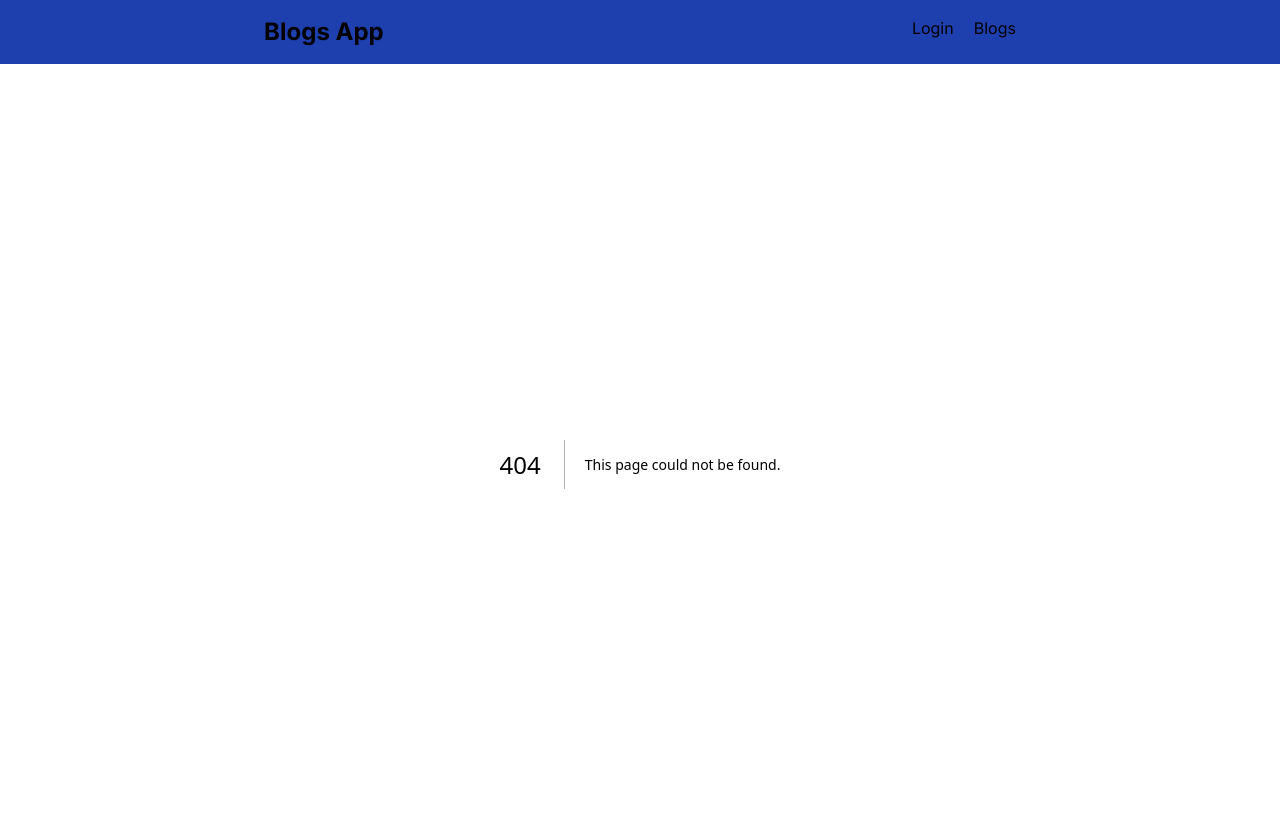
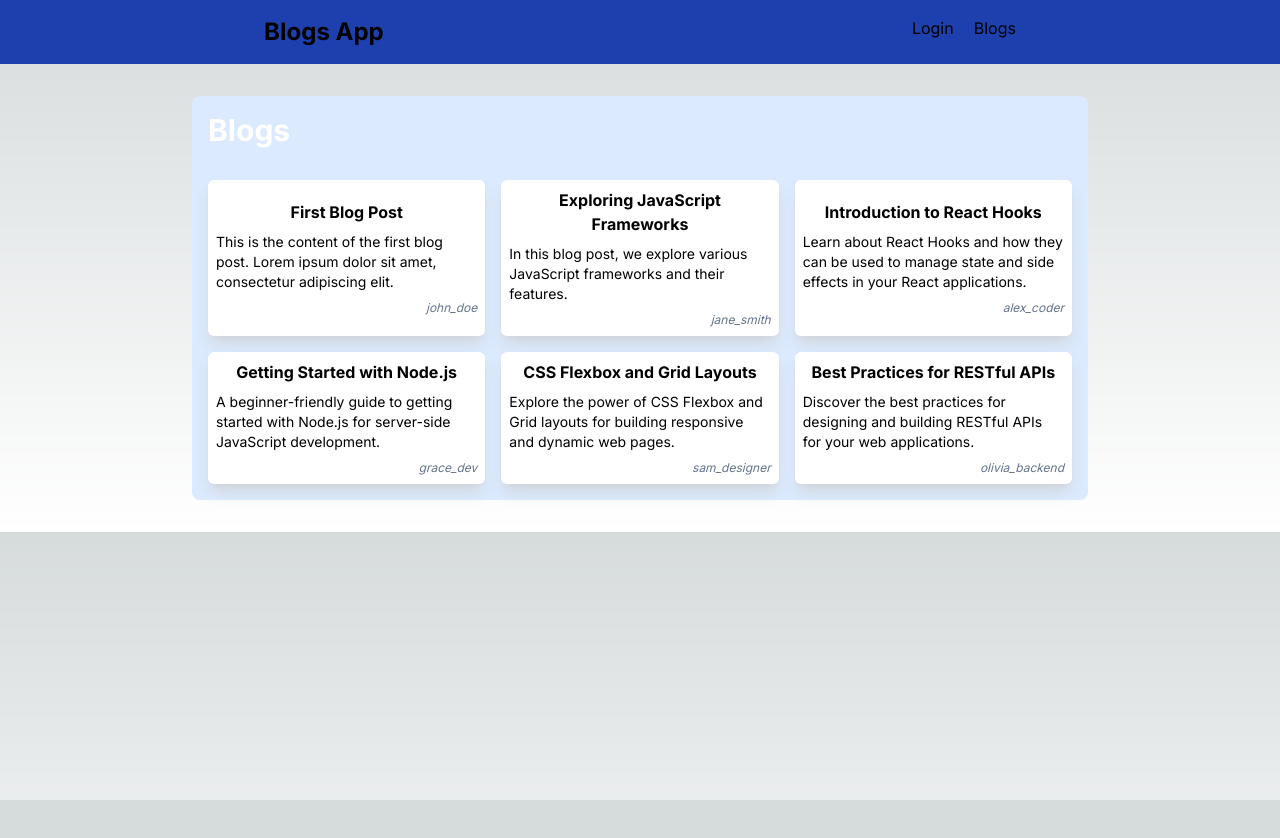
Before and after one commit to MarianWadia/BlogsApp-Nextjs, a Next.js app: page /blogs in a window 1280 px wide. Before the commit this address had no page. Shown: the top 838 px of the page. After the commit the page ends 800 px from the top, so only its background shows below. Built offline with nearby package versions, Linux system fonts and the light colour scheme.

Commit message:
added blogs && blogDetails pages

```diff
--- /dev/null
+++ b/src/app/blogs/[id]/page.tsx
@@ -0,0 +1,23 @@
+"use client"
+import { blogs } from '@/data/posts'
+import { useParams } from 'next/navigation'
+import React from 'react'
+import Comments from "@/app/components/Comments"
+
+const BlogDetails = () => {
+    const {id} = useParams()
+    const clickedBlog = blogs.filter((blog) => blog.id === Number(id))
+    console.log(clickedBlog);
+
+  return (
+    <div className='max-w-4xl bg-white text-black mx-auto my-12 p-4  rounded-md flex justify-center flex-col gap-2 shadow-lg shadow-gray-300'>
+        <h2 className='text-center font-bold text-md'>{clickedBlog[0].title}</h2>
+        <p className='text-sm'>{clickedBlog[0].body}</p>
+        <h6 className='text-slate-500 text-xs italic text-end'>{clickedBlog[0].username}</h6>
+
+        <Comments clickedBlog = {clickedBlog[0]} />
+    </div>
+  )
+}
+
+export default BlogDetails
--- /dev/null
+++ b/src/app/blogs/page.tsx
@@ -0,0 +1,27 @@
+import React from 'react'
+import { blogs } from '@/data/posts'
+import Link from 'next/link'
+
+const Blogs = () => {
+  return (
+    <div className='max-w-4xl mx-auto bg-blue-100 my-8 rounded-lg'>
+        <h1 className='font-bold text-3xl text-white p-4'>Blogs</h1>
+
+        <div className='grid grid-col-1 md:grid-cols-3 gap-4 p-4 '>
+            {blogs.map((blog)=>(
+                <Link
+                    href={`/blogs/${blog.id}`}
+                    className='bg-white text-black rounded-md p-2 cursor-pointer flex justify-center flex-col gap-2 shadow-lg shadow-gray-300'
+                    key={blog.id}
+                >
+                    <h2 className='text-center font-bold text-md'>{blog.title}</h2>
+                    <p className='text-sm'>{blog.body}</p>
+                    <h6 className='text-slate-500 text-xs italic text-end'>{blog.username}</h6>
+                </Link>
+            ))}
+        </div>
+    </div>
+  )
+}
+
+export default Blogs
--- /dev/null
+++ b/src/app/components/Comments.tsx
@@ -0,0 +1,27 @@
+import React from 'react'
+
+interface blogType {
+    id: number;
+    title: string;
+    body: string;
+    username: string;
+}
+
+const Comments = ({clickedBlog}: any) => {
+  return (
+    <div className='bg-gray-100 mt-8 p-2 rounded-md'>
+        <h3 className='font-semibold'>Comments</h3>
+        <ul className='m-4 flex flex-col gap-2'>
+            <li className='bg-slate-300 p-2 text-sm rounded-lg'>
+               <div className='flex flex-row items-center gap-2'>
+                    <h3 className='text-blue-500 font-semibold'>{clickedBlog.username}</h3>
+                    <h3 className='text-gray-700 font-semibold' >11-November-2023</h3>
+               </div>
+               <p className='mt-2 px-2'>Very Nice!!</p>
+            </li>
+        </ul>
+    </div>
+  )
+}
+
+export default Comments
--- /dev/null
+++ b/src/data/posts.ts
@@ -0,0 +1,38 @@
+export const blogs = [
+    {
+      id: 1,
+      title: 'First Blog Post',
+      body: 'This is the content of the first blog post. Lorem ipsum dolor sit amet, consectetur adipiscing elit.',
+      username: 'john_doe',
+    },
+    {
+      id: 2,
+      title: 'Exploring JavaScript Frameworks',
+      body: 'In this blog post, we explore various JavaScript frameworks and their features.',
+      username: 'jane_smith',
+    },
+    {
+      id: 3,
+      title: 'Introduction to React Hooks',
+      body: 'Learn about React Hooks and how they can be used to manage state and side effects in your React applications.',
+      username: 'alex_coder',
+    },
+    {
+      id: 4,
+      title: 'Getting Started with Node.js',
+      body: 'A beginner-friendly guide to getting started with Node.js for server-side JavaScript development.',
+      username: 'grace_dev',
+    },
+    {
+      id: 5,
+      title: 'CSS Flexbox and Grid Layouts',
+      body: 'Explore the power of CSS Flexbox and Grid layouts for building responsive and dynamic web pages.',
+      username: 'sam_designer',
+    },
+    {
+      id: 6,
+      title: 'Best Practices for RESTful APIs',
+      body: 'Discover the best practices for designing and building RESTful APIs for your web applications.',
+      username: 'olivia_backend',
+    },
+  ];
```
